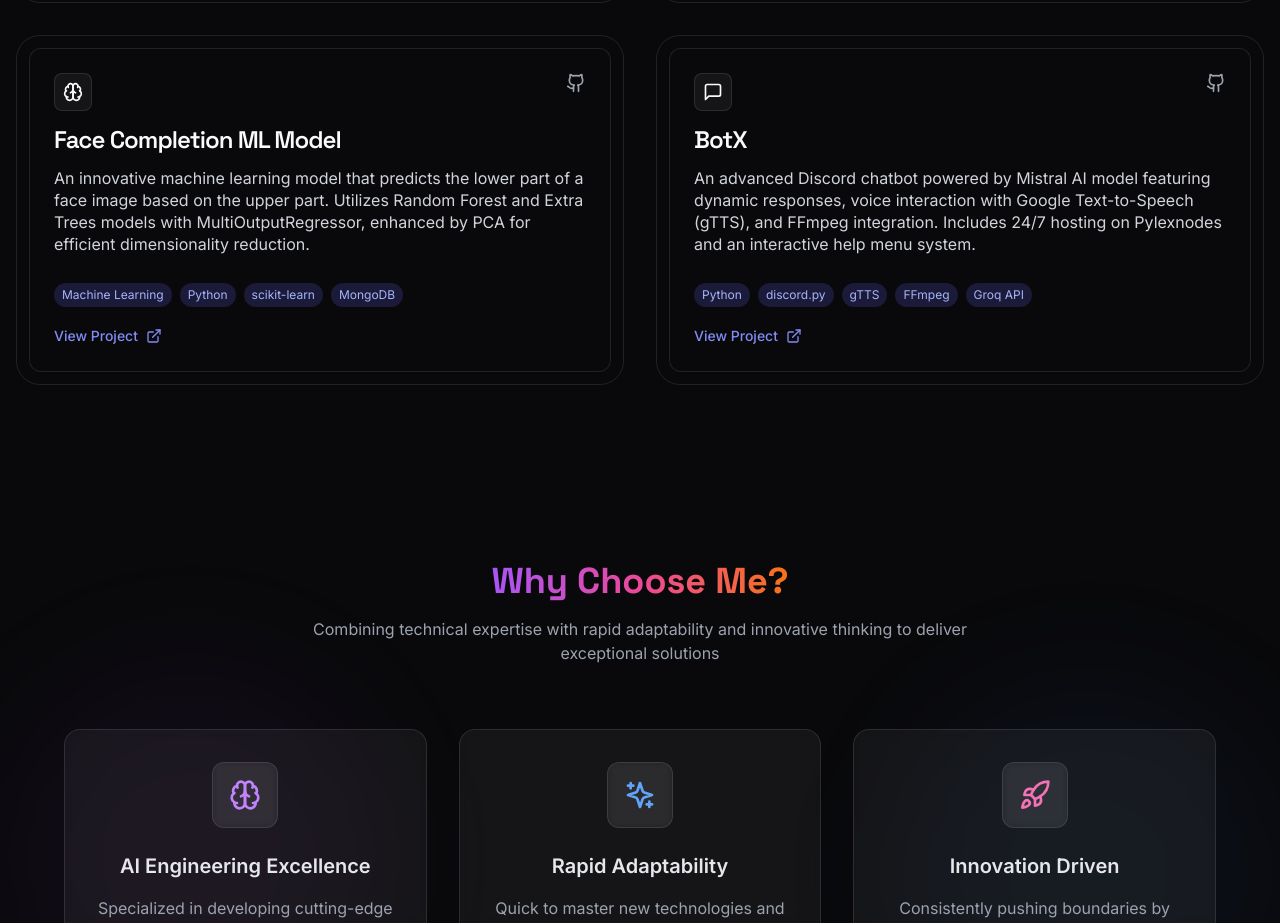
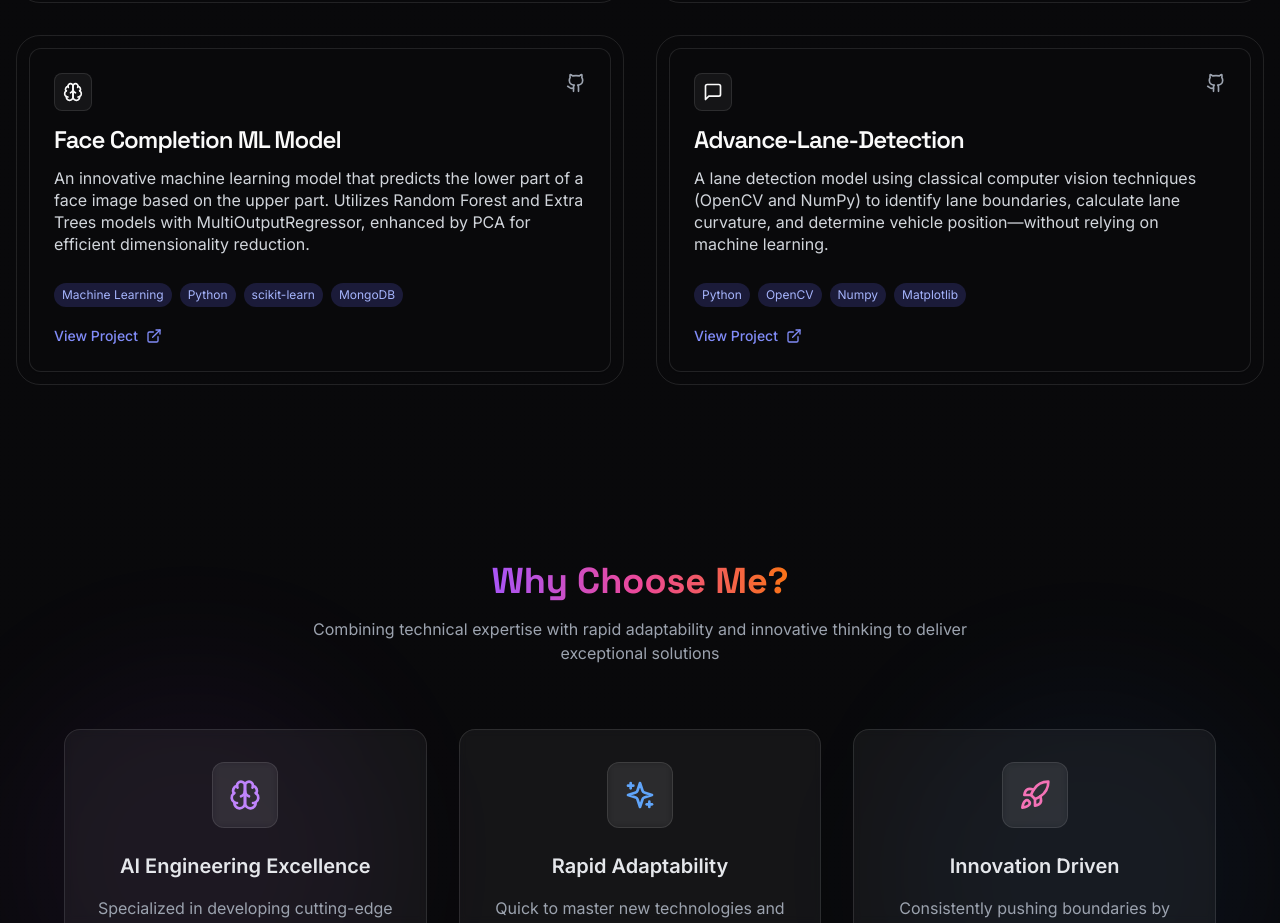
Before and after one commit to Haseebasif7/Portfolio, a React (Vite) app: page / in a window 1280 px wide. Shown: the part 3455-4378 px from the top of the page. Built offline with nearby package versions, Linux system fonts and the light colour scheme.

Commit message:
latest changes

```diff
--- a/src/components/ProjectsSection.jsx
+++ b/src/components/ProjectsSection.jsx
@@ -34,12 +34,12 @@ const projects = [
     icon: <Brain className="h-5 w-5" />
   },
   {
-    title: "BotX",
-    description: "An advanced Discord chatbot powered by Mistral AI model featuring dynamic responses, voice interaction with Google Text-to-Speech (gTTS), and FFmpeg integration. Includes 24/7 hosting on Pylexnodes and an interactive help menu system.",
+    title: "Advance-Lane-Detection",
+    description: "A lane detection model using classical computer vision techniques (OpenCV and NumPy) to identify lane boundaries, calculate lane curvature, and determine vehicle position—without relying on machine learning.",
     image: "https://images.unsplash.com/photo-1614729939124-032f0b56c9ce?q=80&w=500&auto=format&fit=crop",
-    tags: ["Python", "discord.py", "gTTS", "FFmpeg", "Groq API"],
-    link: "https://github.com/Haseebasif7/BotX-Discord-",
-    github: "https://github.com/Haseebasif7/BotX-Discord-",
+    tags: ["Python", "OpenCV", "Numpy", "Matplotlib"],
+    link: "https://github.com/Haseebasif7/Advance-Lane-Detection",
+    github: "https://github.com/Haseebasif7/Advance-Lane-Detection",
     icon: <MessageSquare className="h-5 w-5" />
   }
 ];
```
